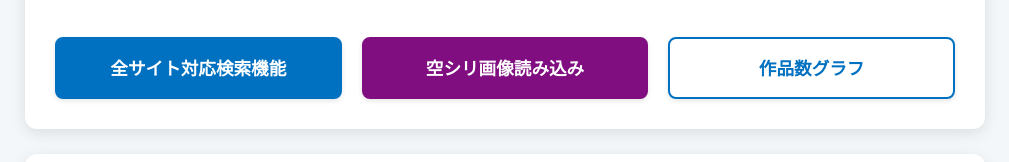
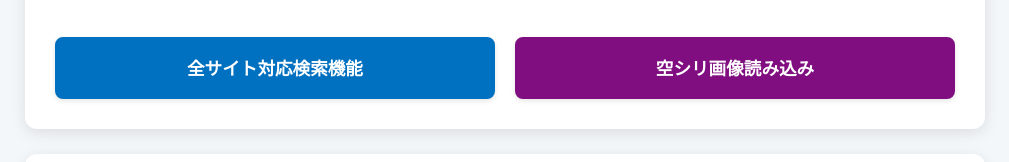
Before and after one commit to shimousaminato/ku-so-tools, a plain HTML site: page index.html in a window 1280 px wide. Shown: the part 210-372 px from the top of the page, without its empty margins (135-1144 px from the left). Drawn offline with Linux system fonts and the light colour scheme.

Commit message:
Update index.html

```diff
--- a/index.html
+++ b/index.html
@@ -13,7 +13,7 @@
         <div class="button-grid">
             <a href="/ku-so-tools/search.html" class="railwayButton">全サイト対応検索機能</a>
           <a href="/ku-so-tools/pict.html" class="pictButton">空シリ画像読み込み</a>
-          <a href="/ku-so-tools/graph.html" class="oldrailwayButton">作品数グラフ</a>
+          <!--<a href="/ku-so-tools/graph/index.html" class="oldrailwayButton">作品数グラフ</a>-->
         </div>
     </div>
   <br>
```
